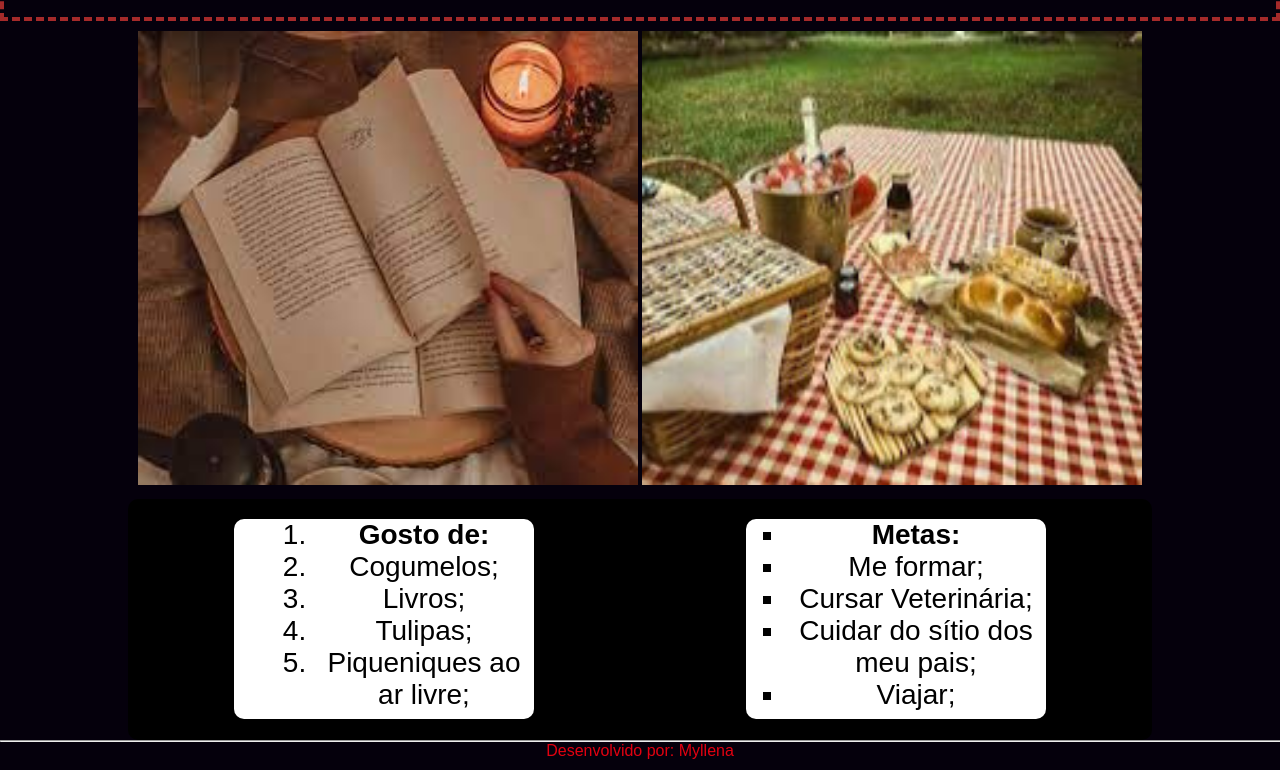
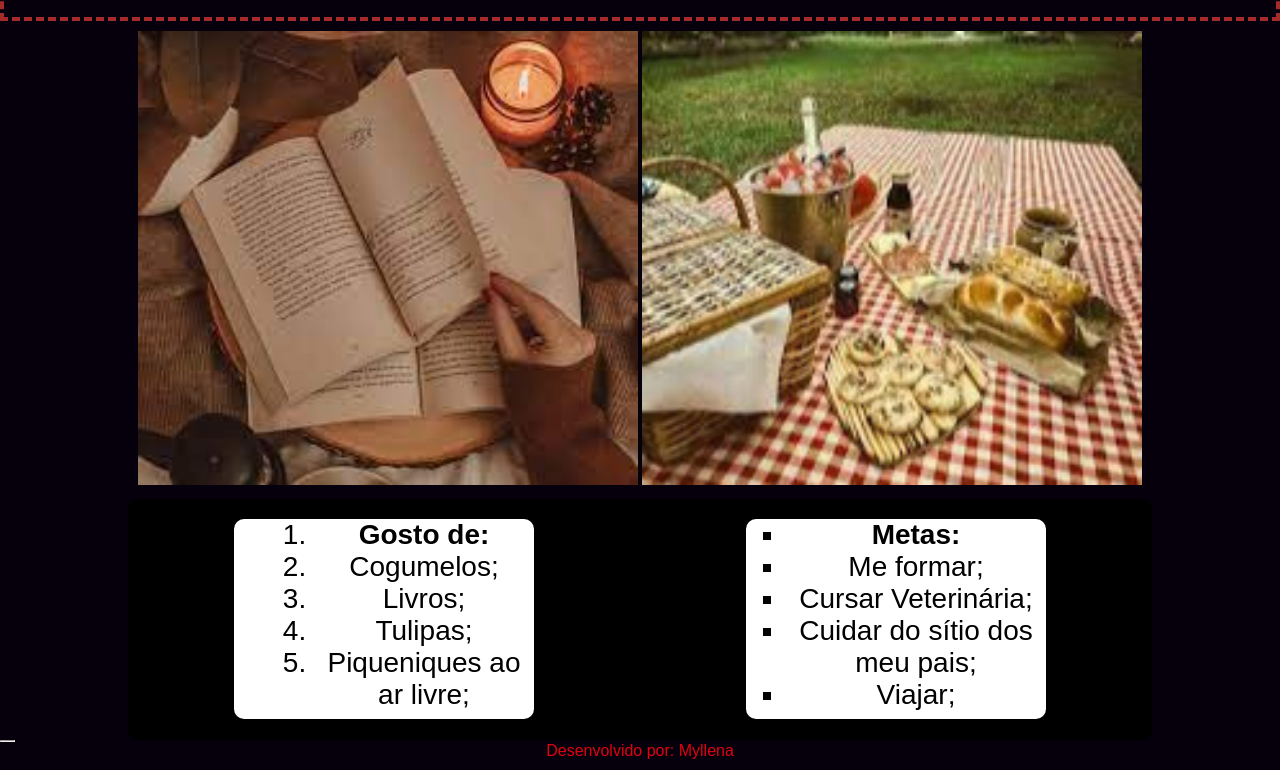
Before and after one commit to MyllenaGula/Primeira-pagina-, a plain HTML site: page index.html in a window 1280 px wide. Shown: the part 187-957 px from the top of the page. Drawn offline with Linux system fonts and the light colour scheme.

Commit message:
Update index.html

```diff
--- a/index.html
+++ b/index.html
@@ -35,7 +35,7 @@
             </ul>
         </div>
         </section>
-      <hr width="100%">
+      <hr width="1%">
         <footer>
             Desenvolvido por: Myllena
         </footer>
```
